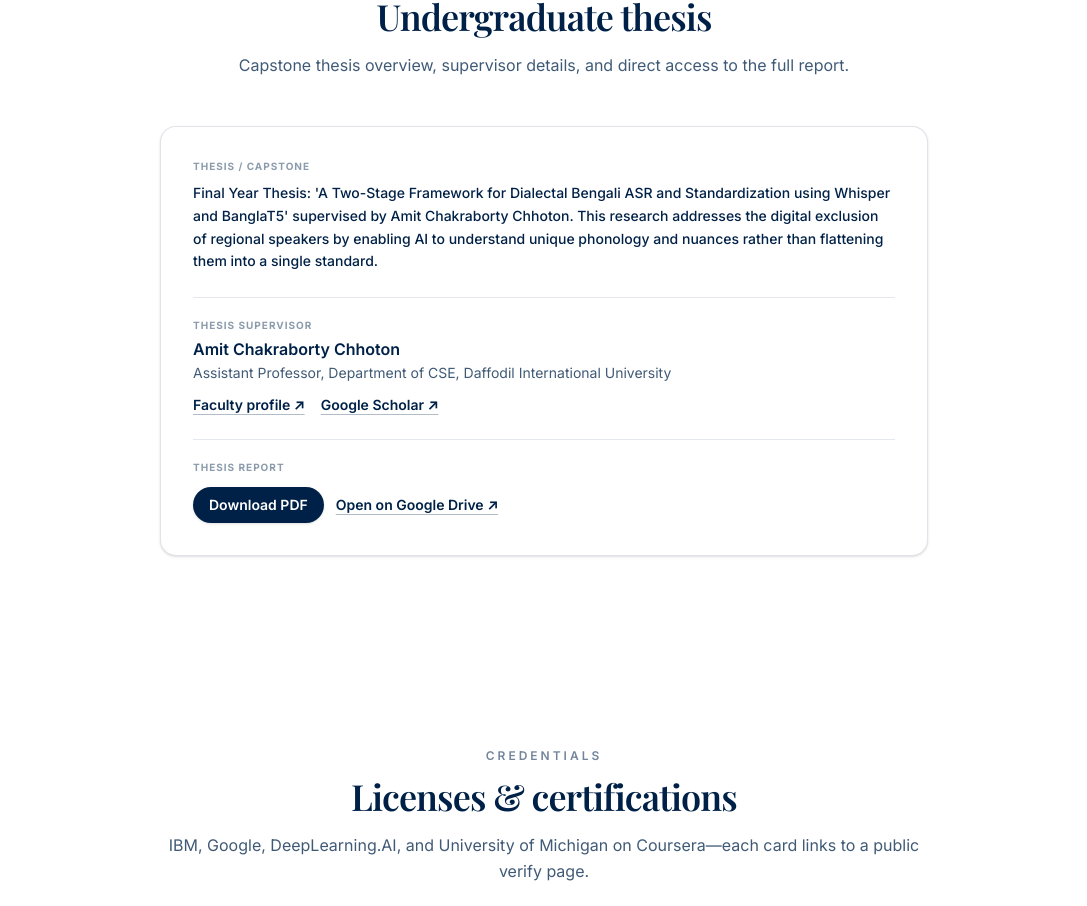
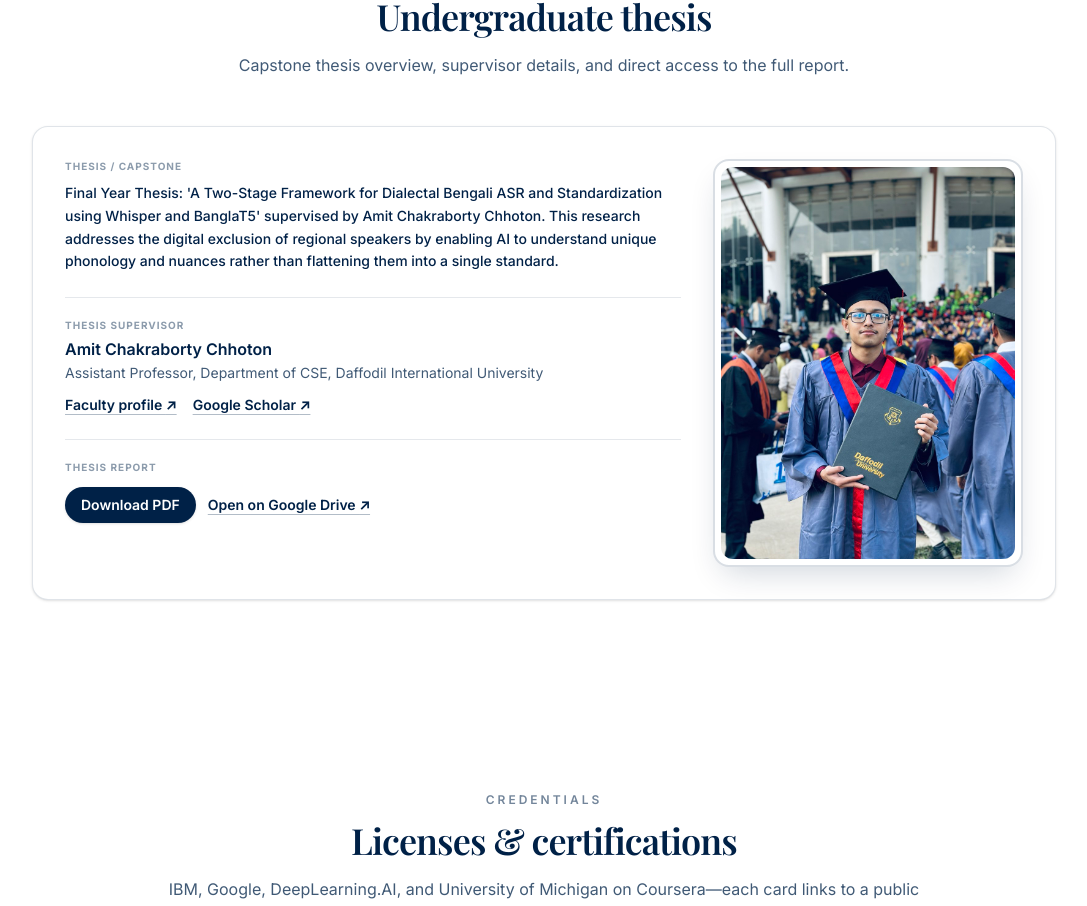
Before and after one commit to 5h0wr0v/portfolio, a Next.js app: page / in a window 1280 px wide. Shown: the part 6494-7400 px from the top of the page, without its empty margins (96-1183 px from the left). Built offline with nearby package versions, Linux system fonts and the light colour scheme; a web font is replaced by a local one.

Commit message:
Add thesis convocation photo to Undergraduate thesis section

```diff
--- a/src/app/page.tsx
+++ b/src/app/page.tsx
@@ -223,8 +223,10 @@
               whileInView={{ opacity: 1, y: 0 }}
               viewport={{ once: true, margin: "-50px" }}
               transition={{ duration: 0.45 }}
-              className="mx-auto mt-12 max-w-3xl rounded-2xl border border-[#002147]/12 bg-white p-8 shadow-sm"
+              className="mx-auto mt-12 max-w-5xl rounded-2xl border border-[#002147]/12 bg-white p-6 shadow-sm sm:p-8"
             >
+              <div className="flex flex-col gap-8 md:flex-row md:items-start md:justify-between">
+                <div className="min-w-0 flex-1">
                   <p className="text-[10px] font-bold uppercase tracking-widest text-[#002147]/45">{site.thesis.heading}</p>
                   <p className="mt-2 text-sm font-medium leading-relaxed text-[#002147]">{site.thesis.summary}</p>
 
@@ -272,6 +274,23 @@
                       </a>
                     </div>
                   </div>
+                </div>
+
+                {"imageSrc" in site.thesis && site.thesis.imageSrc ? (
+                  <div className="shrink-0 self-center md:self-start md:w-64 lg:w-72 xl:w-[310px]">
+                    <div className="relative overflow-hidden rounded-2xl border-2 border-[#002147]/15 bg-white p-1.5 shadow-[0_14px_32px_-10px_rgba(0,33,71,0.2)] transition-transform duration-300 hover:scale-[1.02]">
+                      <Image
+                        src={site.thesis.imageSrc}
+                        alt={"imageAlt" in site.thesis && site.thesis.imageAlt ? site.thesis.imageAlt : "Undergraduate Thesis Presentation"}
+                        width={620}
+                        height={827}
+                        className="aspect-[3/4] w-full rounded-xl object-cover object-center"
+                        sizes="(max-width: 768px) 100vw, 310px"
+                      />
+                    </div>
+                  </div>
+                ) : null}
+              </div>
             </motion.div>
           </div>
         </section>
--- a/src/content/site.ts
+++ b/src/content/site.ts
@@ -180,6 +180,8 @@
     heading: "Thesis / capstone",
     summary:
       "Final Year Thesis: 'A Two-Stage Framework for Dialectal Bengali ASR and Standardization using Whisper and BanglaT5' supervised by Amit Chakraborty Chhoton. This research addresses the digital exclusion of regional speakers by enabling AI to understand unique phonology and nuances rather than flattening them into a single standard.",
+    imageSrc: "/convo_thesis.jpg",
+    imageAlt: "Showrov Azam — Undergraduate Thesis Presentation and Convocation",
     supervisor: {
       name: "Amit Chakraborty Chhoton",
       role: "Assistant Professor, Department of CSE, Daffodil International University",
```
Also changed, not shown: public/convo_thesis.jpg (added). Lines whose indentation alone changed are shown as unchanged.
